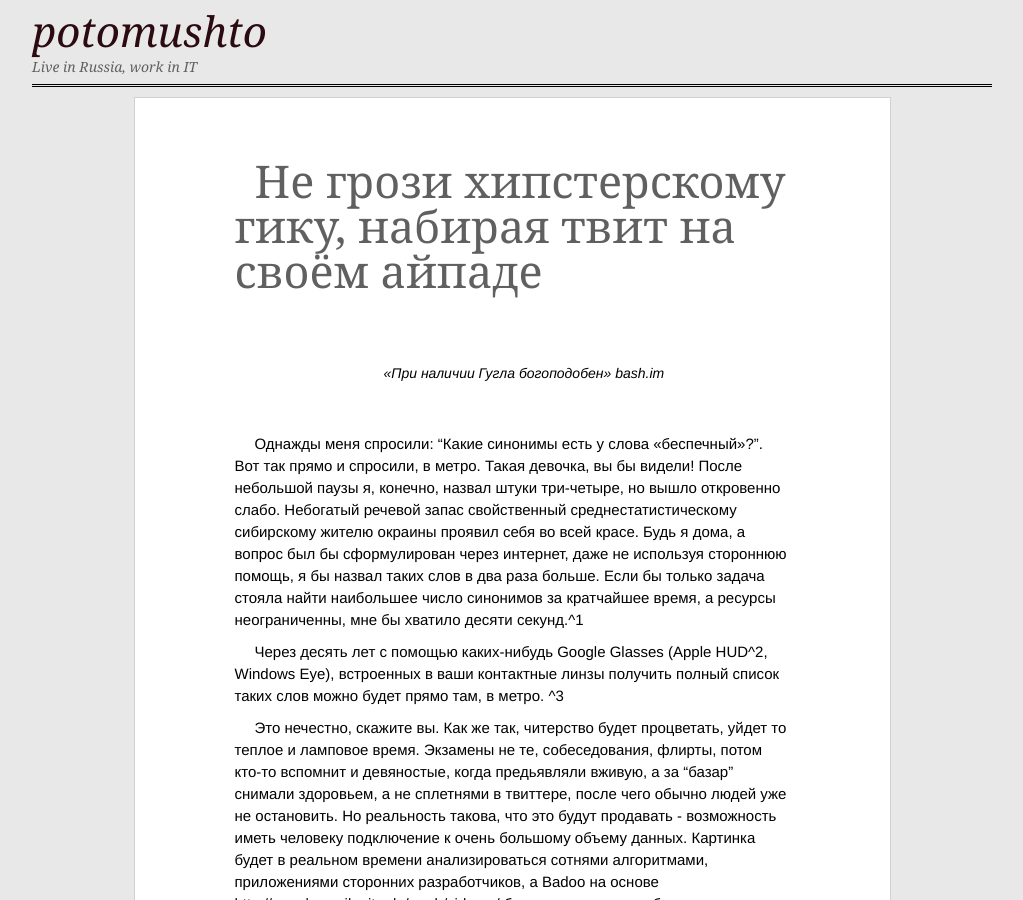
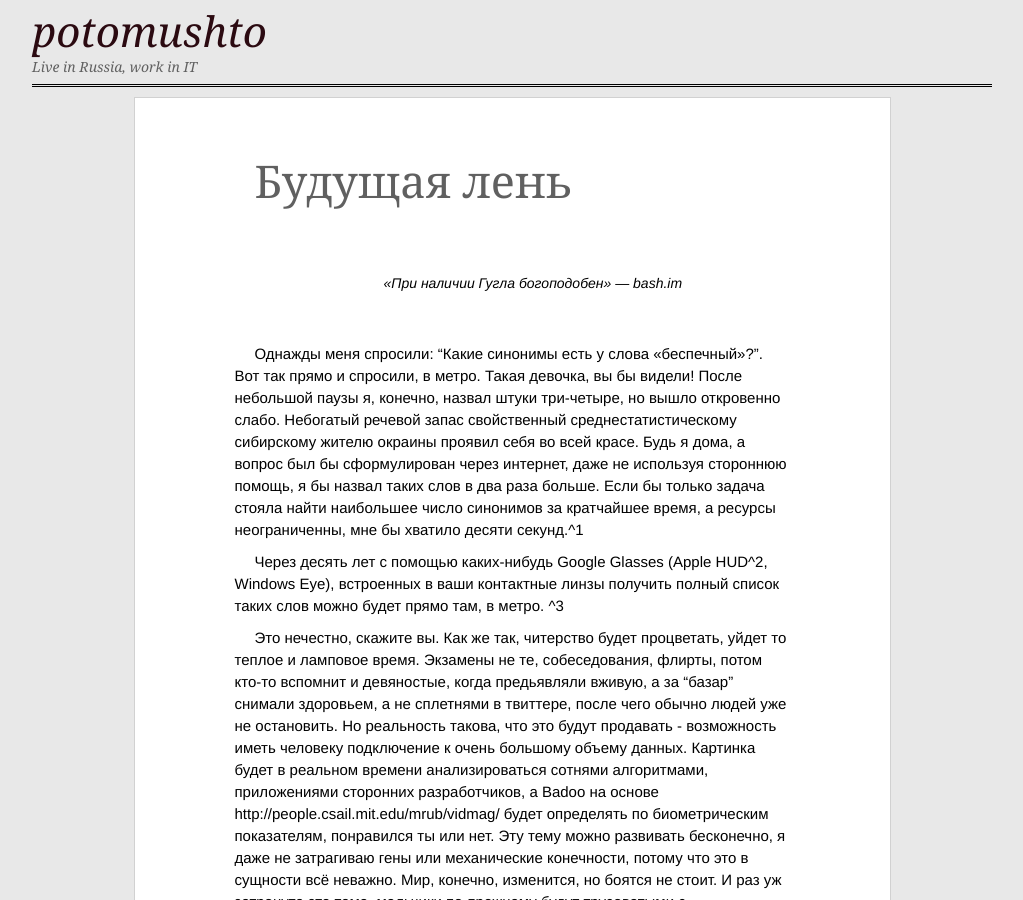
Before and after one commit to ptmt/ptmt.github.com, a Jekyll site: the page built from _posts/2012-07-02-we-are-lazy.md, in a window 1280 px wide and 900 px high. Shown: the whole window, without its empty margins (128-1151 px from the left). Built offline with Jekyll 4.4.1, drawn with Linux system fonts in a browser that asks for light colours; Markdown is read by kramdown in place of the engine named in the settings; some of the changed text lies outside the part shown.

Commit message:
Update master

```diff
--- a/_posts/2012-07-02-we-are-lazy.md
+++ b/_posts/2012-07-02-we-are-lazy.md
@@ -1,10 +1,10 @@
 ---
 layout: post
-title:  Не грози хипстерскому гику, набирая твит на своём айпаде
+title:  Будущая лень
 ---
 # {{ page.title }}
 
-> «При наличии Гугла богоподобен» bash.im
+> «При наличии Гугла богоподобен» — bash.im
 
 Однажды меня спросили: “Какие синонимы есть у слова «беспечный»?”. Вот так прямо и спросили, в метро. Такая девочка, вы бы видели! После небольшой паузы я, конечно, назвал штуки три-четыре, но вышло откровенно слабо. Небогатый речевой запас свойственный среднестатистическому сибирскому жителю окраины проявил себя во всей красе. Будь я дома, а вопрос был бы сформулирован через интернет, даже не используя стороннюю помощь, я бы назвал таких слов в два раза больше. Если бы только задача стояла найти наибольшее число синонимов за кратчайшее время, а ресурсы неограниченны, мне бы хватило десяти секунд.^1
 
```
Also changed, not shown: other parts of _posts/2012-07-02-we-are-lazy.md (+2 -2 lines).
